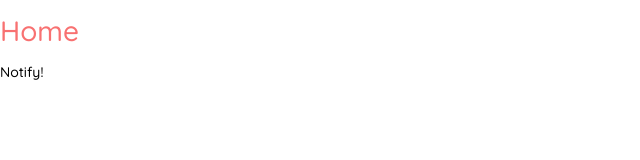
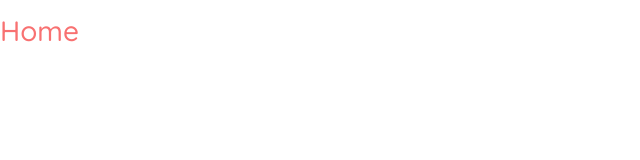
Before and after one commit to DVHcoding/learnlangs24h, a React (Vite) app: page / in a window 1280 px wide. Shown: the top 160 px of the page, without its empty margins (0-640 px from the left). Built offline with nearby package versions, Linux system fonts and the light colour scheme.

Commit message:
fix: remove function not use

```diff
--- a/src/components/Home/Home.tsx
+++ b/src/components/Home/Home.tsx
@@ -6,34 +6,8 @@ import HelmetWrapper from '@components/Helmet/HelmetWrapper';
 // ##################################
 // #       IMPORT Npm
 // ##################################
-import { Bounce, ToastContainer, toast } from 'react-toastify';
-import 'react-toastify/dist/ReactToastify.css';
 
 const Home = () => {
-    const notifySuccess = () =>
-        toast.success('Success!', {
-            position: 'top-right',
-            autoClose: 1500,
-            hideProgressBar: true,
-            closeOnClick: false,
-            pauseOnHover: true,
-            draggable: true,
-            theme: 'light',
-            transition: Bounce,
-        });
-
-    const notifyError = () =>
-        toast.error('Error!', {
-            position: 'top-right',
-            autoClose: 1500,
-            hideProgressBar: true,
-            closeOnClick: false,
-            pauseOnHover: true,
-            draggable: true,
-            theme: 'light',
-            transition: Bounce,
-        });
-
     return (
         <div>
             <HelmetWrapper
@@ -43,8 +17,6 @@ const Home = () => {
             />
 
             <h1 className="text-red-400">Home</h1>
-            <button onClick={notifySuccess}>Notify!</button>
-            <ToastContainer />
         </div>
     );
 };
```
